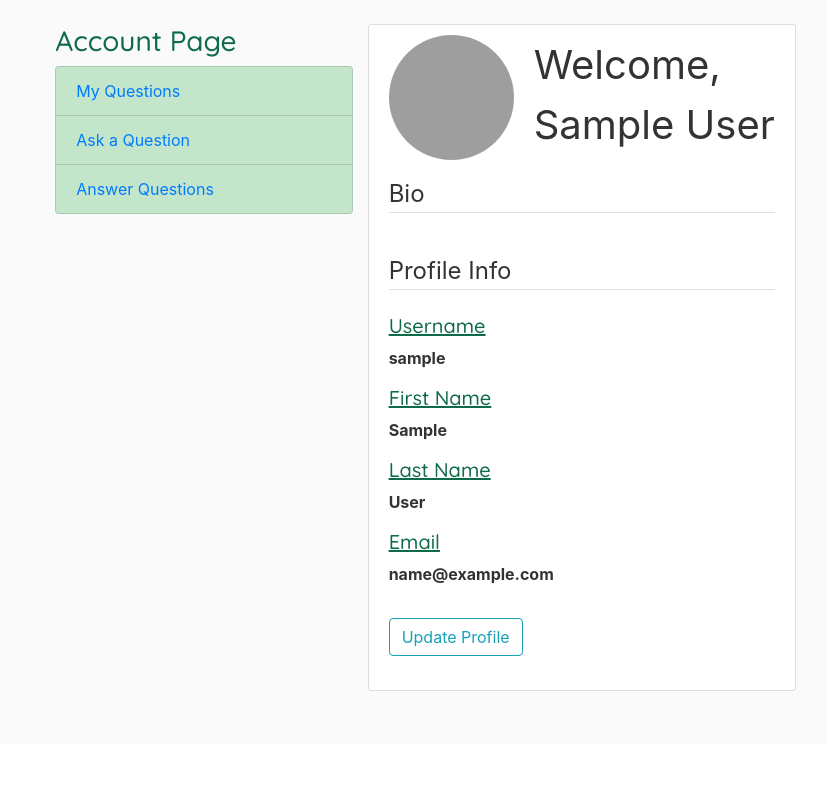
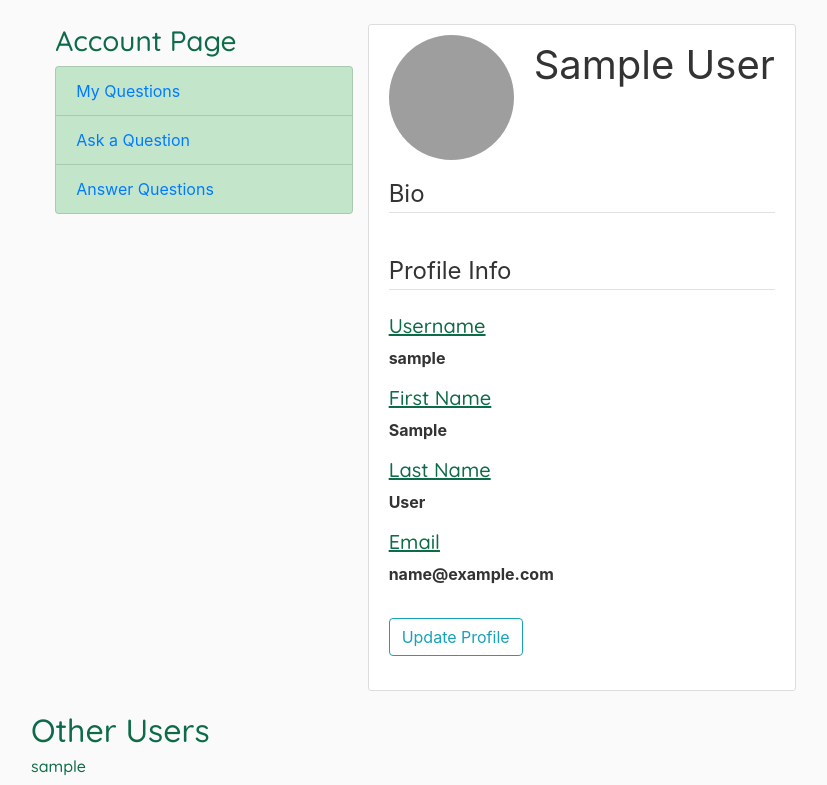
Before and after one commit to jtkim03/Find-a-QT, a Django app: page /profile/ in a window 1280 px wide. Shown: the part 56-841 px from the top of the page, without its empty margins (54-881 px from the left). Before the commit the page ends 747 px from the top, so only its background shows below. Run offline with Django 3.2, Linux system fonts and the light colour scheme; the visitor is signed in with stand-in values (Sample User, id 1); data comes from the database, SQL or seed files in the repository; some libraries are stand-ins or nearby versions; grey boxes are pictures that could not be loaded.

Commit message:
View other profiles

```diff
--- a/mysite/urls.py
+++ b/mysite/urls.py
@@ -36,6 +36,7 @@ urlpatterns = [
     #path('addstudent/', add_student, name='addstudent')
     path('tutorregister/', tutor_register, name='tutorregister'),
     path('profile/', user_views.view_profile, name='profile'),
+    url(r'^profile/(?P<pk>\d+)/$', user_views.view_profile, name='profile_with_pk'),
     path('profile/edit/', user_views.edit_profile, name='edit_profile'),
 
     path('questions/', QuestionListView.as_view(), name='viewquestions'),
--- a/mysite/views.py
+++ b/mysite/views.py
@@ -11,8 +11,8 @@ def home_view(request):
     return render(request,'find_a_qt/home.html')
 
 
-def student_register_view(request):
+"""def student_register_view(request):
     return render(request, 'users/studentregister.html')
 
 def tutor_register_view(request):
-    return render(request, 'user/tutorregister.html')
+    return render(request, 'user/tutorregister.html')"""
--- a/users/templates/users/profile.html
+++ b/users/templates/users/profile.html
@@ -29,7 +29,7 @@
   <div class="media">
     <img class="rounded-circle account-img" src="{{ user.profile.image.url }}">
     <div class="media-body">
-      <p class="account-heading">Welcome, <br>{{user.first_name}} {{user.last_name}}</p>
+      <p class="account-heading">{{user.first_name}} {{user.last_name}}</p>
     </div>
   </div>
     <fieldset class="form-group" >
@@ -48,9 +48,20 @@
         <p><b>{{ user.email }}</b></p>
 
     </fieldset>
-    <form action="/profile/edit/">
-      <input class="btn btn-outline-info" type="submit" value="Update Profile" />
-    </form>
+    {% if user == request.user %}
+      <form action="/profile/edit/">
+        <input class="btn btn-outline-info" type="submit" value="Update Profile" />
+      </form>
+    {% endif %}
     <br>
 </div>
+<div class="container">
+  <h2>Other Users</h2>
+  {% for user in users %}
+    <a href="{% url 'profile_with_pk' pk=user.pk %}">
+      <h6>{{ user.username }}</h6>
+    </a>
+
+  {% endfor %}
+</div>
 {% endblock %}
--- a/users/views.py
+++ b/users/views.py
@@ -3,6 +3,7 @@ from django.contrib import messages
 from django.contrib.auth.forms import UserCreationForm #not use
 from .forms import UserRegisterForm, UserUpdateForm, ProfileUpdateForm
 from django.contrib.auth.decorators import login_required
+from django.contrib.auth.models import User
 
 
 def register(request):
@@ -19,9 +20,15 @@ def register(request):
 
 
 @login_required
-def view_profile(request):
-    args = {'user': request.user}
-    return render(request, 'users/profile.html')
+def view_profile(request, pk=None):
+
+    if pk:
+        user = User.objects.get(pk=pk)
+    else:
+        user = request.user
+    other_users = User.objects.all()
+    args = {'user': user, 'users': other_users}
+    return render(request, 'users/profile.html', args)
 
 
 @login_required
```
